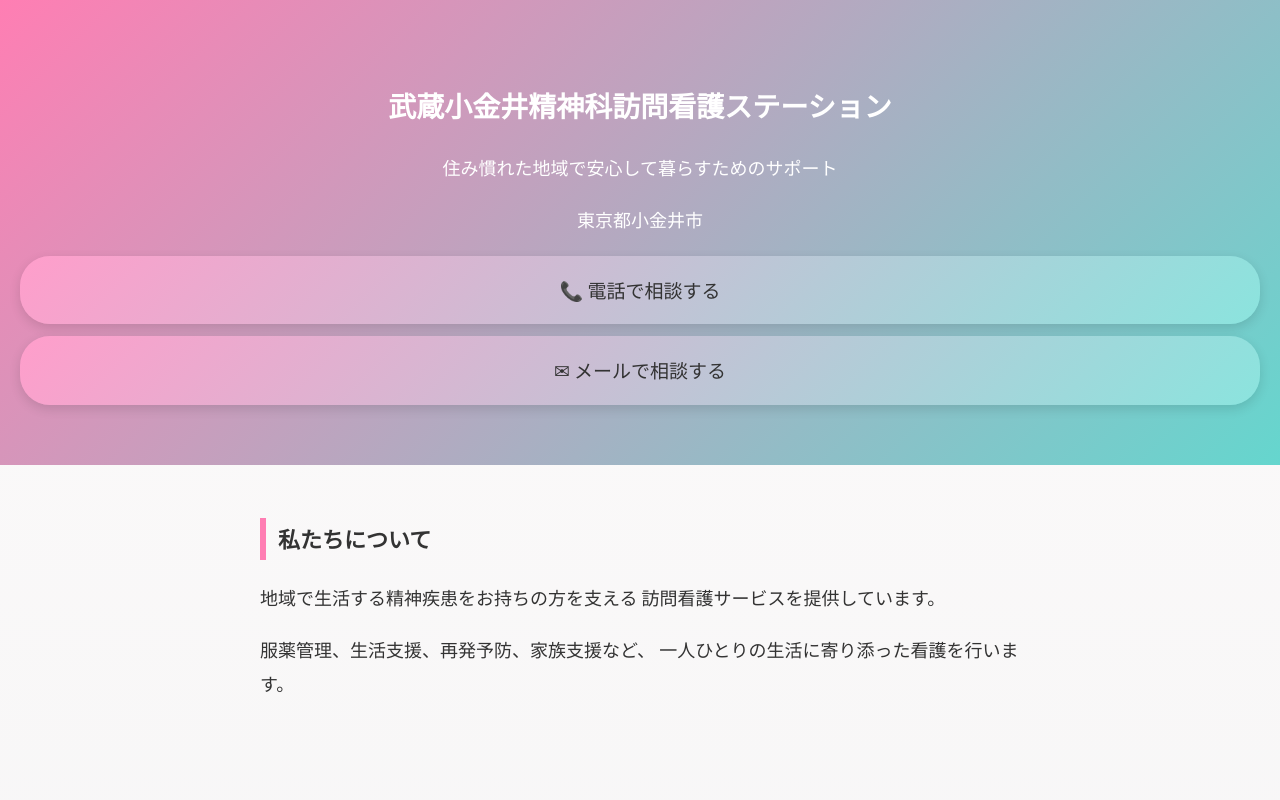
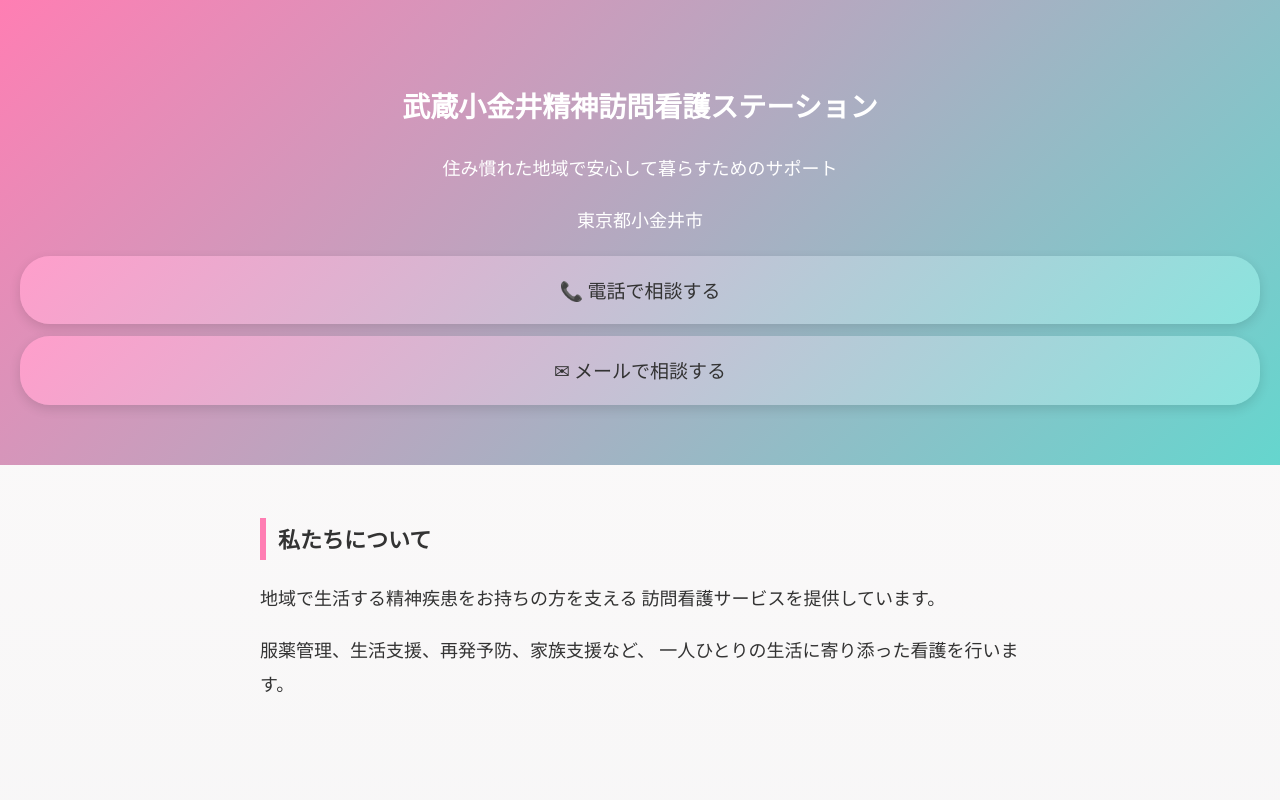
Before and after one commit to seisinhoumon/seisinhoumon, a plain HTML site: page index.html in a window 1280 px wide. Shown: the top 800 px of the page. Drawn offline with Linux system fonts and the light colour scheme.

Commit message:
index.html を更新

```diff
--- a/index.html
+++ b/index.html
@@ -152,7 +152,7 @@ font-size:24px;
 
 <header>
 
-<h1>武蔵小金井精神科訪問看護ステーション</h1>
+<h1>武蔵小金井精神訪問看護ステーション</h1>
 <p>住み慣れた地域で安心して暮らすためのサポート</p>
 <p>東京都小金井市</p>
 
```
